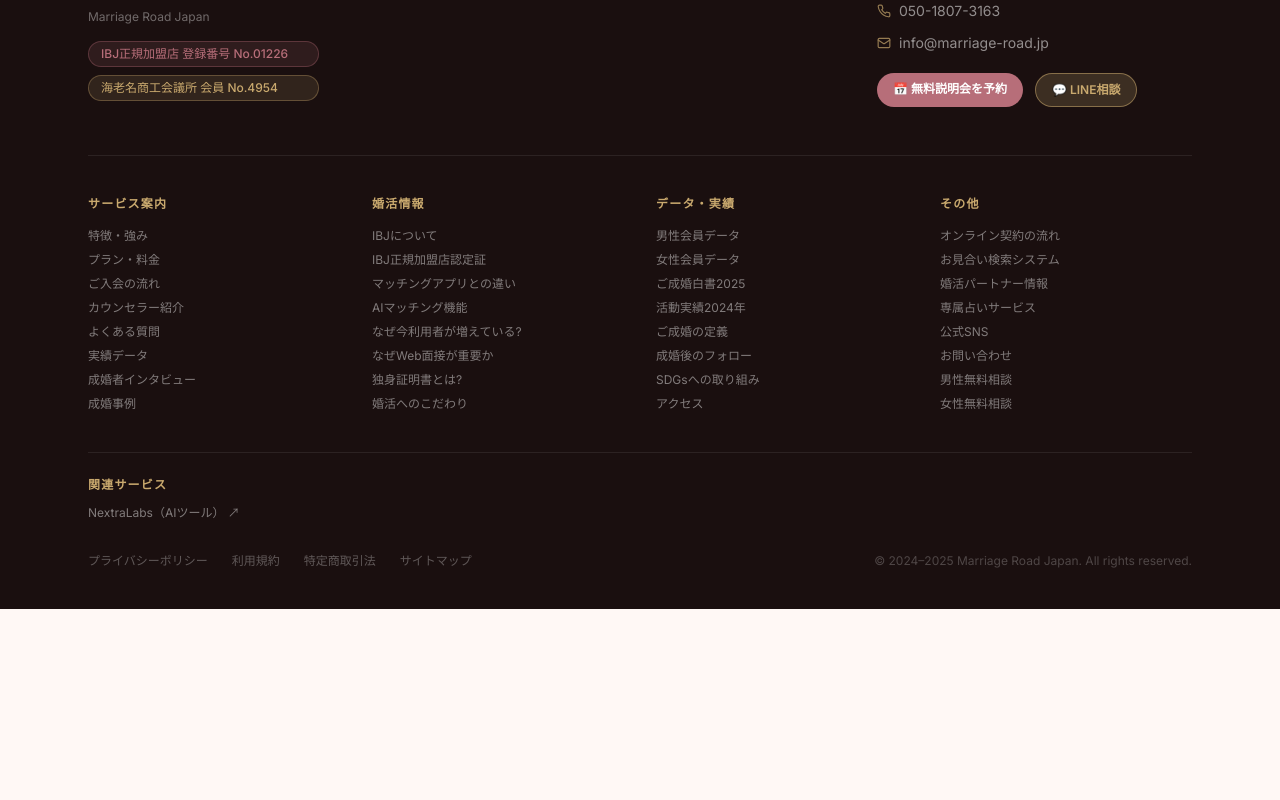
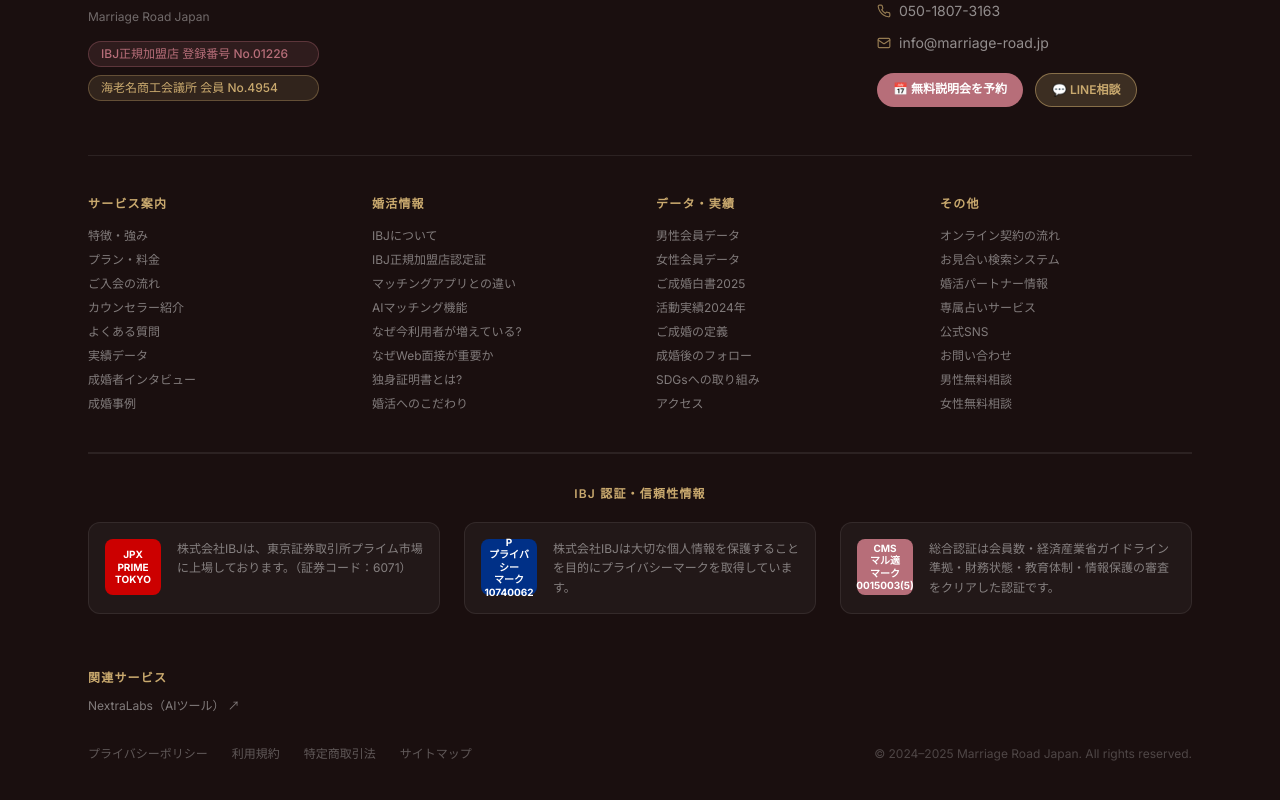
Before and after one commit to fyoneyone9-cyber/marriage-road-site, a Next.js app: page / in a window 1280 px wide. Shown: the part 8039-8839 px from the top of the page. Before the commit the page ends 8648 px from the top, so only its background shows below. Built offline with nearby package versions, Linux system fonts and the light colour scheme.

Commit message:
feat: フッターにIBJ信頼性バッジ3種を追加

```diff
--- a/src/components/Footer.tsx
+++ b/src/components/Footer.tsx
@@ -179,6 +179,63 @@ export default function Footer() {
           ))}
         </div>
 
+        {/* ── IBJ 信頼性バッジ ── */}
+        <div
+          className="py-8"
+          style={{ borderTop: '1px solid rgba(255,255,255,0.08)' }}
+        >
+          <p className="text-xs font-semibold mb-5 tracking-widest uppercase text-center" style={{ color: ACCENT }}>
+            IBJ 認証・信頼性情報
+          </p>
+          <div className="grid grid-cols-1 md:grid-cols-3 gap-6">
+            {/* JPX プライム上場 */}
+            <div
+              className="flex items-start gap-4 p-4 rounded-xl"
+              style={{ background: 'rgba(255,255,255,0.04)', border: '1px solid rgba(255,255,255,0.08)' }}
+            >
+              <div
+                className="flex-shrink-0 w-14 h-14 rounded-lg flex items-center justify-center text-xs font-bold text-center leading-tight"
+                style={{ background: '#c00', color: '#fff', fontSize: '10px', padding: '4px' }}
+              >
+                JPX<br/>PRIME<br/>TOKYO
+              </div>
+              <p className="text-xs opacity-60 leading-relaxed">
+                株式会社IBJは、東京証券取引所プライム市場に上場しております。（証券コード：6071）
+              </p>
+            </div>
+            {/* プライバシーマーク */}
+            <div
+              className="flex items-start gap-4 p-4 rounded-xl"
+              style={{ background: 'rgba(255,255,255,0.04)', border: '1px solid rgba(255,255,255,0.08)' }}
+            >
+              <div
+                className="flex-shrink-0 w-14 h-14 rounded-lg flex items-center justify-center text-xs font-bold text-center leading-tight"
+                style={{ background: '#003087', color: '#fff', fontSize: '10px', padding: '4px' }}
+              >
+                P<br/>プライバシー<br/>マーク<br/>10740062
+              </div>
+              <p className="text-xs opacity-60 leading-relaxed">
+                株式会社IBJは大切な個人情報を保護することを目的にプライバシーマークを取得しています。
+              </p>
+            </div>
+            {/* CMS マーク */}
+            <div
+              className="flex items-start gap-4 p-4 rounded-xl"
+              style={{ background: 'rgba(255,255,255,0.04)', border: '1px solid rgba(255,255,255,0.08)' }}
+            >
+              <div
+                className="flex-shrink-0 w-14 h-14 rounded-lg flex items-center justify-center text-xs font-bold text-center leading-tight"
+                style={{ background: `${PRIMARY}`, color: '#fff', fontSize: '10px', padding: '4px' }}
+              >
+                CMS<br/>マル適<br/>マーク<br/>0015003(5)
+              </div>
+              <p className="text-xs opacity-60 leading-relaxed">
+                総合認証は会員数・経済産業省ガイドライン準拠・財務状態・教育体制・情報保護の審査をクリアした認証です。
+              </p>
+            </div>
+          </div>
+        </div>
+
         {/* ── 関連サービス ── */}
         <div className="pt-6 pb-2">
           <p className="text-xs font-semibold mb-3 tracking-widest uppercase" style={{ color: ACCENT }}>
```
